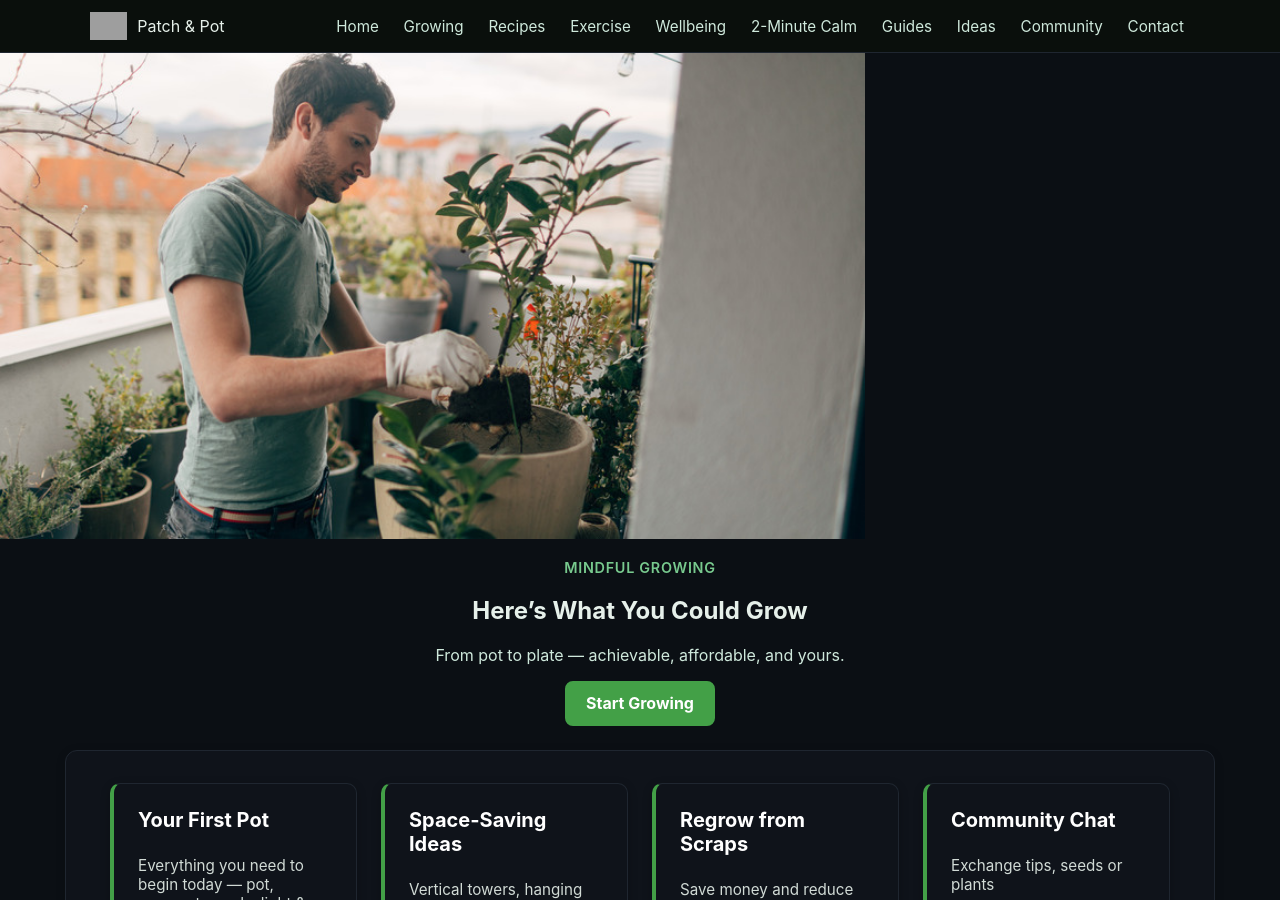
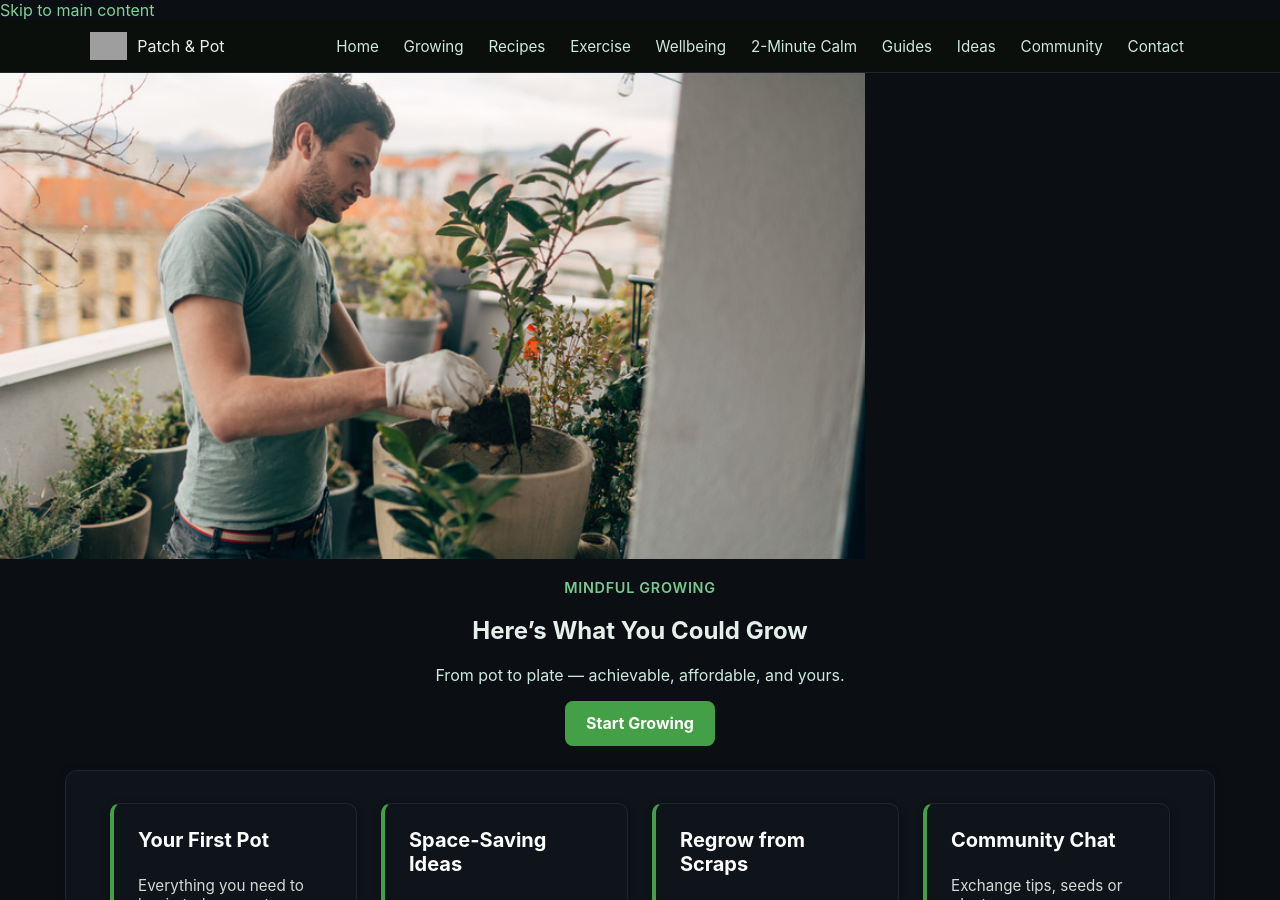
Before and after one commit to grantfitfuel/patchandpot, a Jekyll site: the page built from sites/index.html, in a window 1280 px wide and 900 px high. Built offline with Jekyll 4.4.1, drawn with Linux system fonts in a browser that asks for light colours; grey boxes are pictures that could not be loaded.

Commit message:
Update default.html

```diff
--- a/sites/_layouts/default.html
+++ b/sites/_layouts/default.html
@@ -3,27 +3,48 @@
 <head>
   <meta charset="utf-8">
   <meta name="viewport" content="width=device-width, initial-scale=1">
-  <title>{{ page.title }} | {{ site.title }}</title>
+  <title>
+    {% if page.title %}
+      {{ page.title }} | {{ site.title }}
+    {% else %}
+      {{ site.title }}
+    {% endif %}
+  </title>
 
-  <meta name="description" content="{{ page.description | default: site.description }}">
-  <meta name="keywords" content="{{ page.keywords }}">
+  <!-- Basic meta -->
+  <meta name="description" content="{{ page.description | default: site.description | escape }}">
+  {% if page.keywords %}<meta name="keywords" content="{{ page.keywords | escape }}">{% endif %}
 
-  <!-- Social (OG/Twitter) -->
+  <!-- Open Graph / Social -->
   <meta property="og:title" content="{{ page.title | default: site.title | escape }}">
   <meta property="og:description" content="{{ page.description | default: site.description | escape }}">
+  <meta property="og:type" content="website">
   <meta property="og:url" content="{{ site.url }}{{ page.url }}">
   <meta property="og:image" content="{{ site.url }}{{ site.logo }}">
   <meta name="twitter:card" content="summary_large_image">
+  <meta name="twitter:title" content="{{ page.title | default: site.title | escape }}">
+  <meta name="twitter:description" content="{{ page.description | default: site.description | escape }}">
+  <meta name="twitter:image" content="{{ site.url }}{{ site.logo }}">
 
   <!-- Icons -->
   <link rel="icon" type="image/png" href="{{ site.logo | relative_url }}">
   <link rel="apple-touch-icon" href="{{ site.logo | relative_url }}">
 
   <!-- CSS -->
-  <link rel="stylesheet" href="{{ '/assets/css/site.css?v=1'   | relative_url }}">
-<link rel="stylesheet" href="{{ '/assets/css/pp-hotfix.css?v=36' | relative_url }}">
+  <link rel="stylesheet" href="{{ '/assets/css/site.css?v=1' | relative_url }}">
+  <link rel="stylesheet" href="{{ '/assets/css/pp-hotfix.css?v=36' | relative_url }}">
+
+  <!-- Optional: preload fonts / scripts -->
+  {% if site.fonts %}
+    {% for font in site.fonts %}
+      <link rel="preload" href="{{ font | relative_url }}" as="font" type="font/woff2" crossorigin>
+    {% endfor %}
+  {% endif %}
 </head>
+
 <body>
+  <a class="skip-link" href="#main-content">Skip to main content</a>
+
   {% include header.html %}
 
   <main id="main-content" role="main">
@@ -31,5 +52,12 @@
   </main>
 
   {% include footer.html %}
+
+  <!-- Scripts -->
+  {% if site.js %}
+    {% for script in site.js %}
+      <script src="{{ script | relative_url }}" defer></script>
+    {% endfor %}
+  {% endif %}
 </body>
 </html>
```
